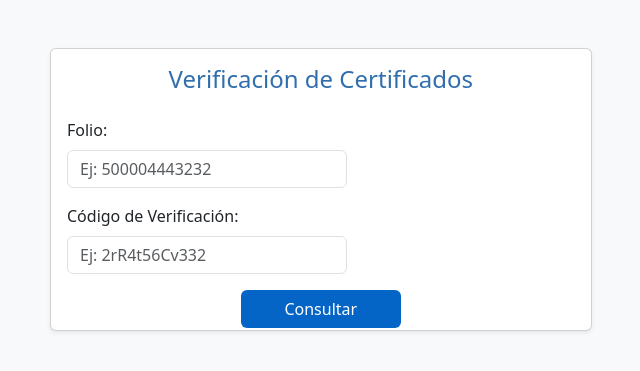
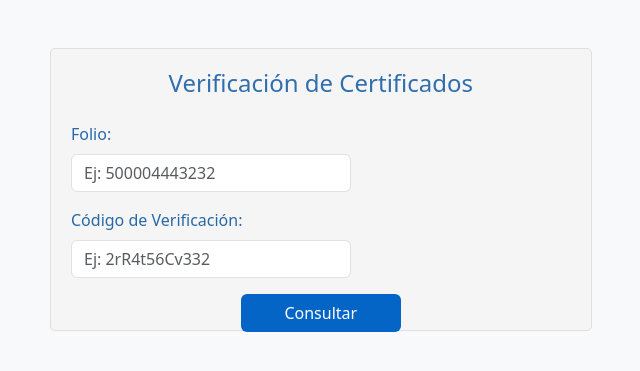
Before and after one commit to webverificador/OFICINA-INTERNET, a Flask app: page / in a window 1280 px wide. Shown: the top 371 px of the page, without its empty margins (412-1052 px from the left). Run offline with Flask 3, Linux system fonts and the light colour scheme.

Commit message:
Update index.html

```diff
--- a/templates/index.html
+++ b/templates/index.html
@@ -22,7 +22,7 @@
     <div class="container mt-5">
         <div class="row justify-content-center">
             <div class="col-md-4 mx-auto">
-                <div class="card shadow-sm" style="width: 541.6px; height: 283px;">
+                <div class="tarjeta-verificacion">
                     <div class="card-body">
                         <h4 class="text-center mb-4" style="color: #306ead;">Verificación de Certificados</h4>
                         <form method="POST" class="text-center">
```
